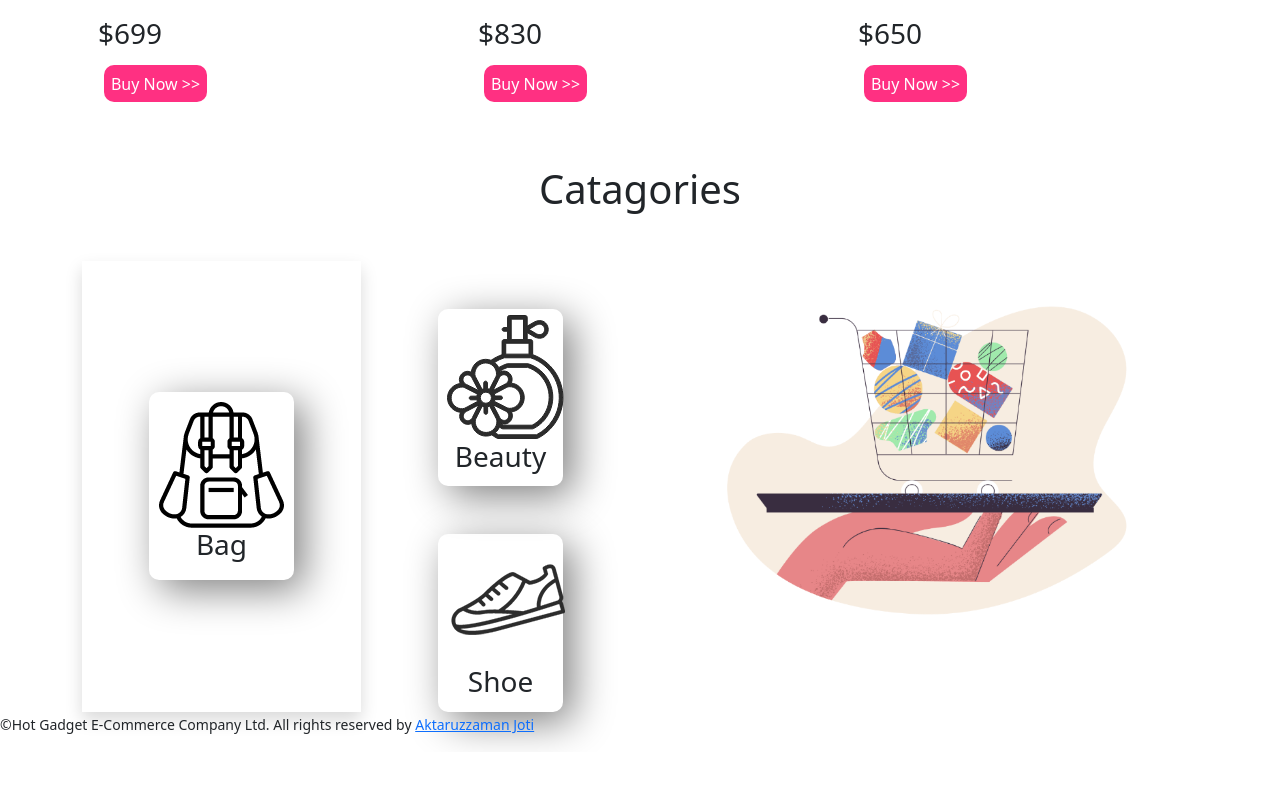
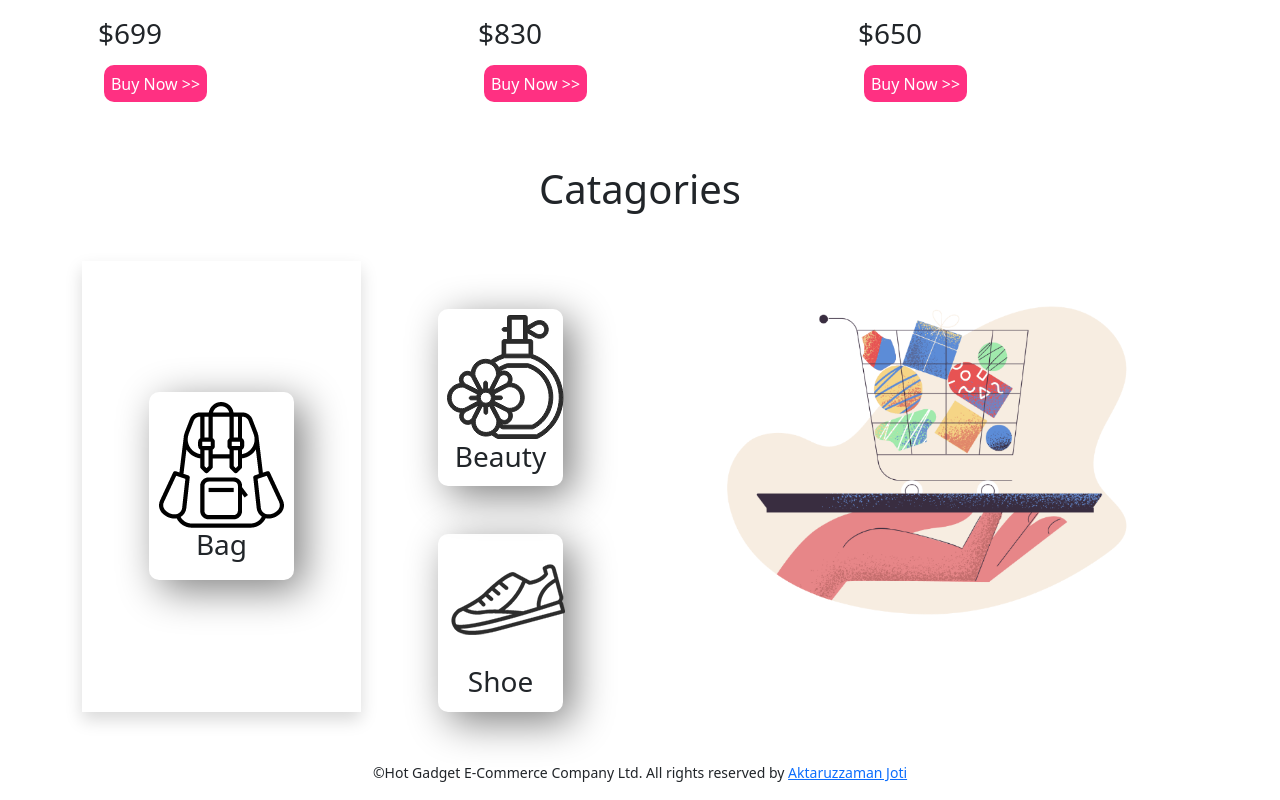
Before and after one commit to aktaruzzamanjoti97/Hot-Gadgets, a plain HTML site: page index.html in a window 1280 px wide. Shown: the part 1971-2771 px from the top of the page. Before the commit the page ends 2723 px from the top, so only its background shows below. Drawn offline with Linux system fonts and the light colour scheme.

Commit message:
Hot Gadgets

```diff
--- a/index.html
+++ b/index.html
@@ -223,7 +223,7 @@
 
 
     </main>
-    <footer>
+    <footer class="text-center mt-5">
       <small class="text-center">©Hot Gadget E-Commerce Company Ltd. All rights reserved by <a href="https://www.linkedin.com/in/aktaruzzaman-joti-7a5517203/">Aktaruzzaman Joti</a></p>
   </footer>
     <script src="js/bootstrap.min.js"></script>
```
